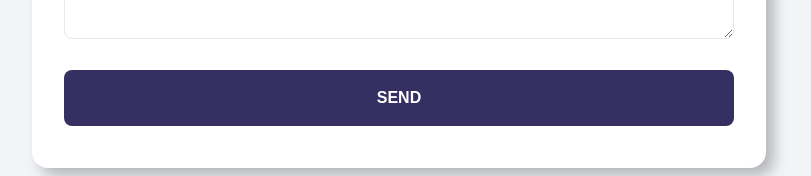
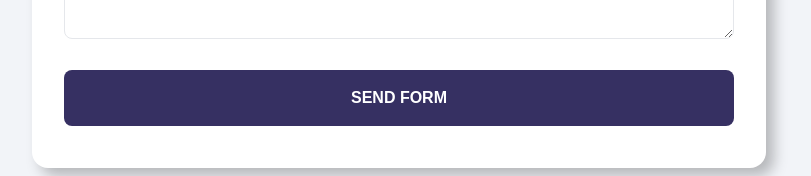
Before and after one commit to muhatthar/Mining_App, a Next.js app: page /monitoring-form in a window 1280 px wide. Shown: the part 1689-1865 px from the top of the page, without its empty margins (387-1198 px from the left). Built offline with nearby package versions, Linux system fonts and the light colour scheme.

Commit message:
Update page.tsx

```diff
--- a/src/app/(monitoring)/monitoring-form/page.tsx
+++ b/src/app/(monitoring)/monitoring-form/page.tsx
@@ -258,7 +258,7 @@ export default function MonitoringForm() {
             ></textarea>
           </div>
           <button className="w-full bg-[#363062] border border-transparent h-14 rounded-lg text-white font-bold text-4 transition-all duration-200 ease-in-out hover:border hover:border-[#363062] hover:bg-transparent hover:text-[#363062]">
-            SEND
+            SEND FORM
           </button>
         </form>
       </div>
```
